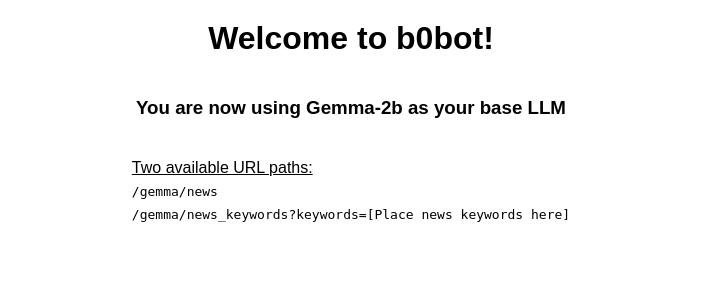
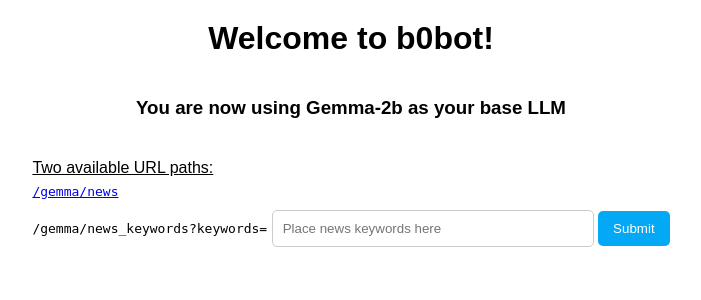
Before and after one commit to c2siorg/b0bot, a Flask app: template templates/gemma.html in a window 1280 px wide. Shown: the top 300 px of the page, without its empty margins (289-990 px from the left). Run offline with Flask 3, Linux system fonts and the light colour scheme; the template is opened without the code that fills it, so the values that code supplies are empty; parts of the project's set-up code (start-up, migrations or seed data) failed here and were passed over.

Commit message:
added hyperlinks for different routes

```diff
--- a/templates/gemma.html
+++ b/templates/gemma.html
@@ -25,6 +25,27 @@
         li {
             margin: 5px 0; /* Add some spacing between list items */
         }
+        form {
+            margin: 10px 0; /* Add some spacing around the form */
+        }
+        input[type="text"] {
+            padding: 10px; /* Add some padding to the input field */
+            border: 1px solid #ccc; /* Light grey border */
+            border-radius: 5px; /* Rounded corners */
+            width: 300px; /* Fixed width for the input field */
+        }
+        input[type="submit"] {
+            padding: 10px 15px; /* Add some padding to the button */
+            background-color: #03a9f4; /* Light blue background */
+            color: #fff; /* White text */
+            border: none; /* Remove border */
+            border-radius: 5px; /* Rounded corners */
+            cursor: pointer; /* Pointer cursor on hover */
+            transition: background-color 0.3s; /* Smooth transition for hover effect */
+        }
+        input[type="submit"]:hover {
+            background-color: #0288d1; /* Darker blue on hover */
+        }
     </style>
 </head>
 <body>
@@ -32,8 +53,14 @@
     <h3>You are now using Gemma-2b as your base LLM</h3>
     <ul>
         <li><u>Two available URL paths:</u></li>
-        <li><code>/gemma/news</code></li>
-        <li><code>/gemma/news_keywords?keywords=[Place news keywords here]</code></li>
+        <li><a href="/gemma/news"><code>/gemma/news</code></a></li>
+        <li>
+            <form action="/gemma/news_keywords" method="GET">
+                <label for="keywords"><code>/gemma/news_keywords?keywords=</code></label>
+                <input type="text" id="keywords" name="keywords" placeholder="Place news keywords here">
+                <input type="submit" value="Submit">
+            </form>
+        </li>
     </ul>
 </body>
 </html>
--- a/templates/home.html
+++ b/templates/home.html
@@ -40,9 +40,9 @@
     </ul>
     <ul>
         <li><u>3 available URL paths:</u></li>
-        <li><code>/llama</code></li>
-        <li><code>/gemma</code></li>
-        <li><code>/mistralai</code></li>
+        <li><a href="/llama"><code>/llama</code></a></li>
+        <li><a href="/gemma"><code>/gemma</code></a></li>
+        <li><a href="/mistralai"><code>/mistralai</code></a></li>
     </ul>
 </body>
 </html>
```
Also changed, not shown: templates/llama.html (+29 -2 lines), templates/mistralai.html (+29 -2 lines).
